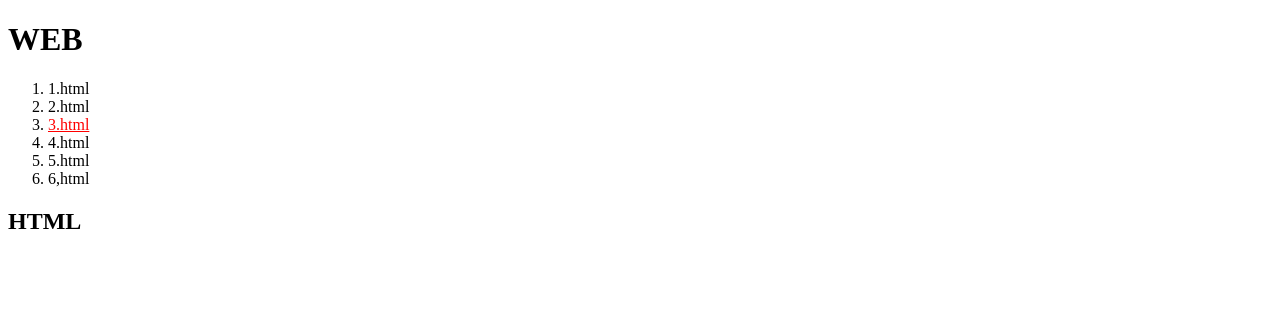
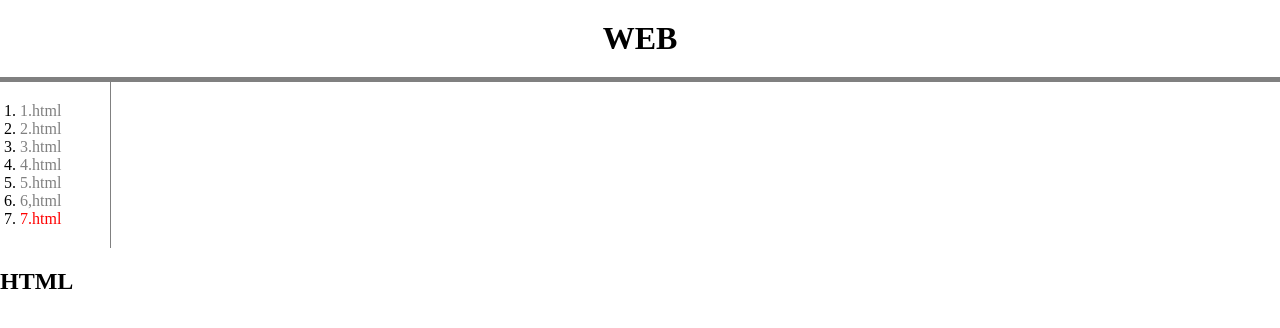
Before and after one commit to TeakDongKim/WEB1, a plain HTML site: page index.html in a window 1280 px wide. Drawn offline with Linux system fonts and the light colour scheme.

Commit message:
add 7.html

```diff
--- a/index.html
+++ b/index.html
@@ -8,17 +8,41 @@ a{
   color:black;
   text-decoration: none;
 }
+h1{
+pont-size:45px;
+border-bottom:5px solid gray;
+text-align:center;
+margin:0;
+padding:20px;
+
+}
+#active{
+  color:red;
+}
+.saw{
+  color:gray;
+}
+ol{
+  border-right:1px solid gray;
+  width:70px;
+  margin:0;
+  padding:20px
+}
+body{
+  margin:0;
+}
 </style>
 </head>
 <body>
   <h1><a href="index.html">WEB</a></h1>
   <ol>
-    <li><a href="1.html">1.html</a></li>
-    <li><a href="2.html">2.html</a></li>
-    <li><a href="3.html" style="color:red; text-decoration:underline">3.html</a></li>
-    <li><a href="4.html">4.html</a></li>
-    <li><a href="5.html">5.html</a></li>
-    <li><a href="6.html">6,html</a></li>
+    <li><a href="1.html"class="saw">1.html</a></li>
+    <li><a href="2.html"class="saw">2.html</a></li>
+    <li><a href="3.html"class="saw">3.html</a></li>
+    <li><a href="4.html"class="saw">4.html</a></li>
+    <li><a href="5.html"class="saw">5.html</a></li>
+    <li><a href="6.html"class="saw">6,html</a></li>
+    <li><a href="7.html"class="saw"id="active">7.html</a></li>
  </ol>
  <!--
  <h1><a href="index.html">WEB</a></h1>
```
